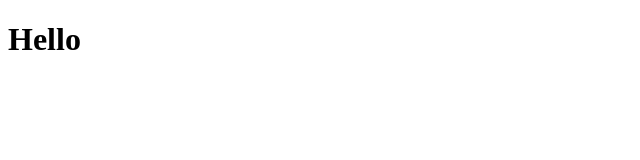
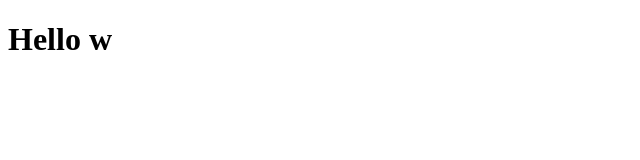
Before and after one commit to dimitrikjohnson/dimitrikjohnson.github.io, a plain HTML site: page index.html in a window 1280 px wide. Shown: the full height of the page, 0-640 px from the left. Drawn offline with Linux system fonts and the light colour scheme.

Commit message:
update index.html
testing

```diff
--- a/index.html
+++ b/index.html
@@ -5,7 +5,7 @@
     </head>
     <body>
 
-        <h1>Hello</h1>
+        <h1>Hello w</h1>
 
     </body>
 </html>
```
